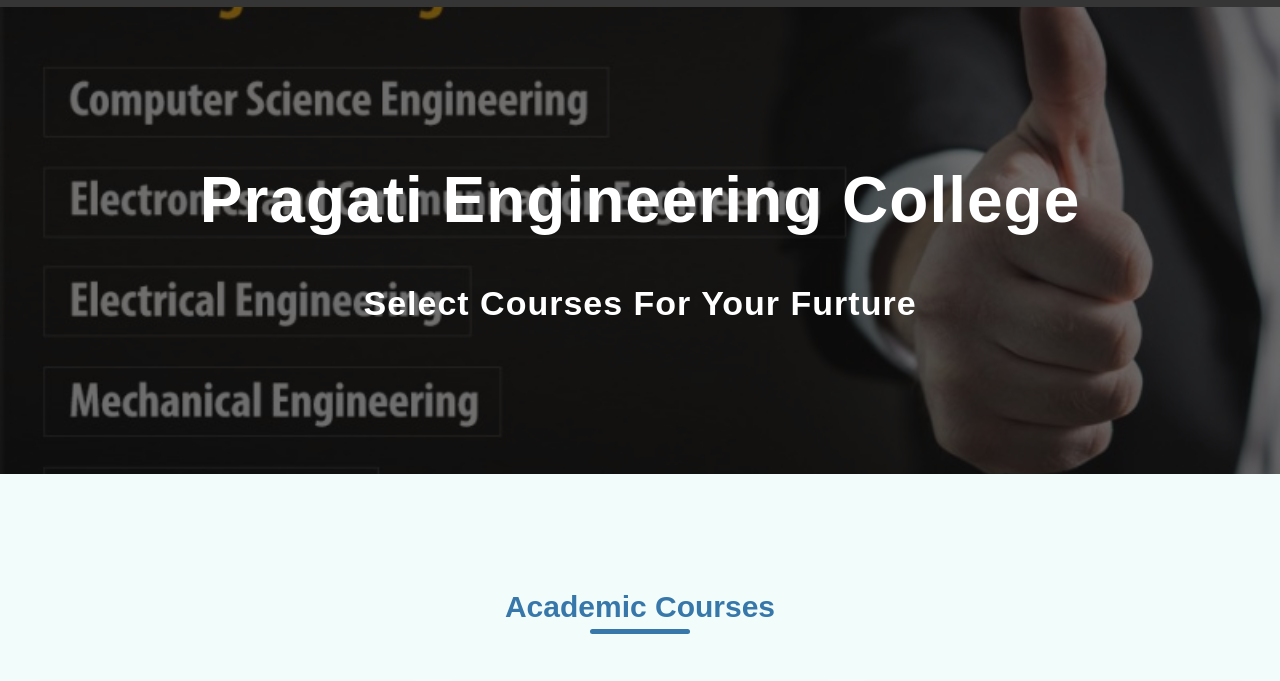
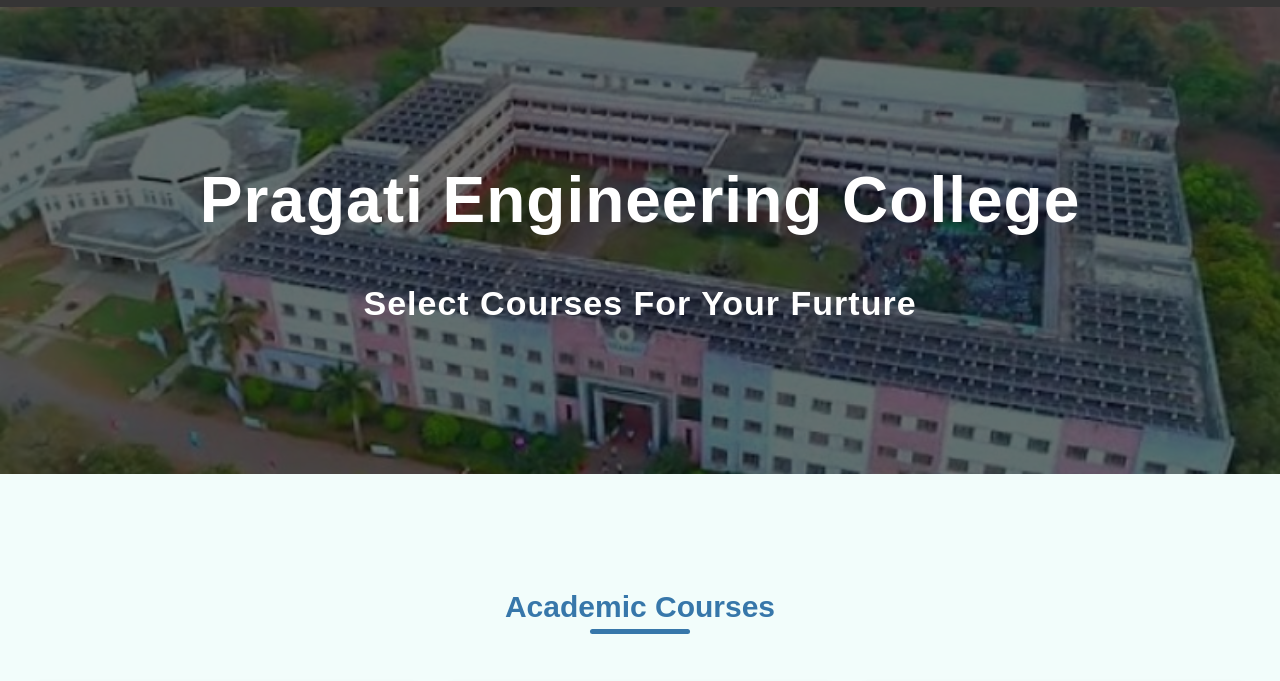
Before and after one commit to Mahi4318/pragati-college-website, a plain HTML site: page courses.html in a window 1280 px wide. Shown: the part 63-744 px from the top of the page. Drawn offline with Linux system fonts and the light colour scheme.

Commit message:
final course hero image is added

```diff
--- a/courses.html
+++ b/courses.html
@@ -106,7 +106,7 @@
     <div class="page-hero ">
       <div class="hero-image-component">
         <div class="img-container">
-          <img src="./pictures/Best-Engineering-Courses.jpg" alt="heroimage1 picture">
+          <img src="./pictures/pragati-engineering-college-east-godavari-255352.jpg" alt="heroimage1 picture">
         </div>
       </div>
       <div class="hero-box paddingBOttomMobile-thirty paddingTopMobile-thirty">
```
Also changed, not shown: pictures/Best-Engineering-Courses.jpg (deleted), pictures/pragati-engineering-college-east-godavari-255352.jpg (added).
